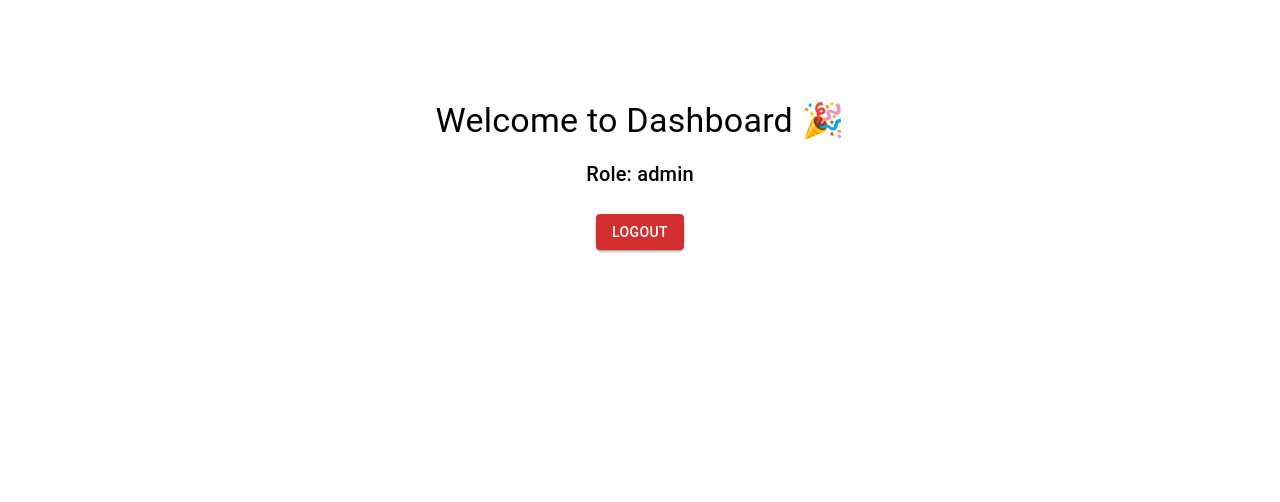
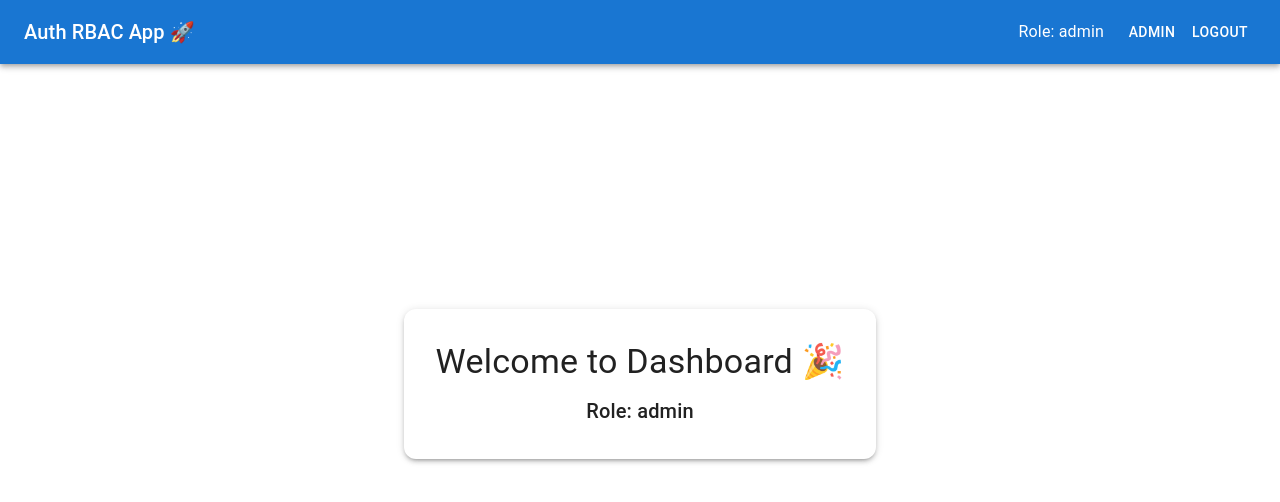
Before and after one commit to vartikapundeer15-oss/auth-rbac-project, a React (Create React App) app in the folder frontend/: page /dashboard in a window 1280 px wide. Shown: the top 502 px of the page. Built offline with nearby package versions, Linux system fonts and the light colour scheme; sample sign-in values are in the browser's storage.

Commit message:
final dashboard UI

```diff
--- a/frontend/src/components/Navbar.js
+++ b/frontend/src/components/Navbar.js
@@ -1,25 +1,41 @@
-import { AppBar, Toolbar, Button, Typography } from "@mui/material";
+import { AppBar, Toolbar, Typography, Button } from "@mui/material";
+import { useNavigate } from "react-router-dom";
 
 export default function Navbar() {
+  const navigate = useNavigate();
   const role = localStorage.getItem("role");
 
+  const handleLogout = () => {
+    localStorage.clear();
+    navigate("/");
+  };
+
   return (
-    <AppBar position="static">
+    <AppBar position="static" sx={{ background: "#1976d2" }}>
       <Toolbar>
-        <Typography sx={{ flexGrow: 1 }}>
-          Auth App
+
+        {/* App Title */}
+        <Typography variant="h6" sx={{ flexGrow: 1 }}>
+          Auth RBAC App 🚀
         </Typography>
 
+        {/* Role */}
+        <Typography sx={{ mr: 2 }}>
+          Role: {role}
+        </Typography>
+
+        {/* Admin Button (only for admin) */}
         {role === "admin" && (
-          <Button color="inherit" href="/admin">Admin</Button>
+          <Button color="inherit" onClick={() => navigate("/admin")}>
+            Admin
+          </Button>
         )}
 
-        <Button color="inherit" onClick={() => {
-          localStorage.clear();
-          window.location.href = "/";
-        }}>
+        {/* Logout */}
+        <Button color="inherit" onClick={handleLogout}>
           Logout
         </Button>
+
       </Toolbar>
     </AppBar>
   );
--- a/frontend/src/pages/Admin.js
+++ b/frontend/src/pages/Admin.js
@@ -1,11 +1,35 @@
-import { Typography } from "@mui/material";
+import Navbar from "../components/Navbar";
+import { Typography, Box, Paper } from "@mui/material";
 
 export default function Admin() {
   return (
-    <div style={{ textAlign: "center", marginTop: "100px" }}>
-      <Typography variant="h4" color="secondary">
-        Admin Panel 🔥
-      </Typography>
+    <div>
+      {/* 🔹 Top Navbar */}
+      <Navbar />
+
+      {/* 🔹 Main Content */}
+      <Box
+        sx={{
+          display: "flex",
+          justifyContent: "center",
+          alignItems: "center",
+          height: "80vh",
+        }}
+      >
+        <Paper
+          elevation={3}
+          sx={{
+            padding: 4,
+            textAlign: "center",
+            borderRadius: 3,
+            minWidth: 300,
+          }}
+        >
+          <Typography variant="h4" color="secondary">
+            Admin Panel 🔥
+          </Typography>
+        </Paper>
+      </Box>
     </div>
   );
 }
--- a/frontend/src/pages/Dashboard.js
+++ b/frontend/src/pages/Dashboard.js
@@ -1,33 +1,41 @@
-import { Button, Typography } from "@mui/material";
+import Navbar from "../components/Navbar";
+import { Typography, Box, Paper } from "@mui/material";
 
 export default function Dashboard() {
-
-  const role = localStorage.getItem("role"); // ✅ get role
+  const role = localStorage.getItem("role");
 
   return (
-    <div style={{ textAlign: "center", marginTop: "100px" }}>
+    <div>
+      {/* 🔹 Top Navbar */}
+      <Navbar />
 
-      <Typography variant="h4">
-        Welcome to Dashboard 🎉
-      </Typography>
-
-      {/* ✅ SHOW ROLE */}
-      <Typography variant="h6" sx={{ mt: 2 }}>
-        Role: {role}
-      </Typography>
-
-      <Button
-        variant="contained"
-        color="error"
-        sx={{ mt: 3 }}
-        onClick={() => {
-          localStorage.clear();
-          window.location.href = "/";
+      {/* 🔹 Main Content */}
+      <Box
+        sx={{
+          display: "flex",
+          justifyContent: "center",
+          alignItems: "center",
+          height: "80vh",
         }}
       >
-        Logout
-      </Button>
+        <Paper
+          elevation={3}
+          sx={{
+            padding: 4,
+            textAlign: "center",
+            borderRadius: 3,
+            minWidth: 300,
+          }}
+        >
+          <Typography variant="h4" gutterBottom>
+            Welcome to Dashboard 🎉
+          </Typography>
 
+          <Typography variant="h6" color="text.secondary">
+            Role: {role}
+          </Typography>
+        </Paper>
+      </Box>
     </div>
   );
 }
```
